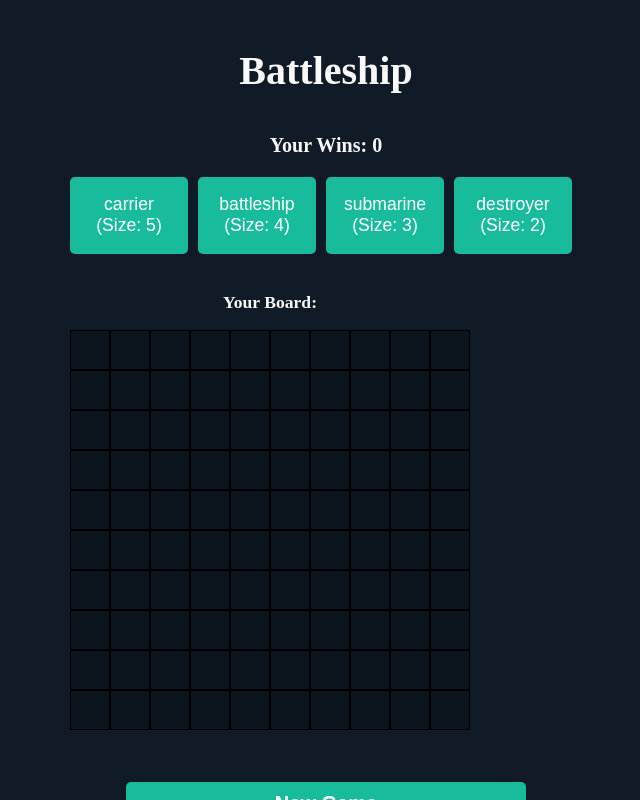
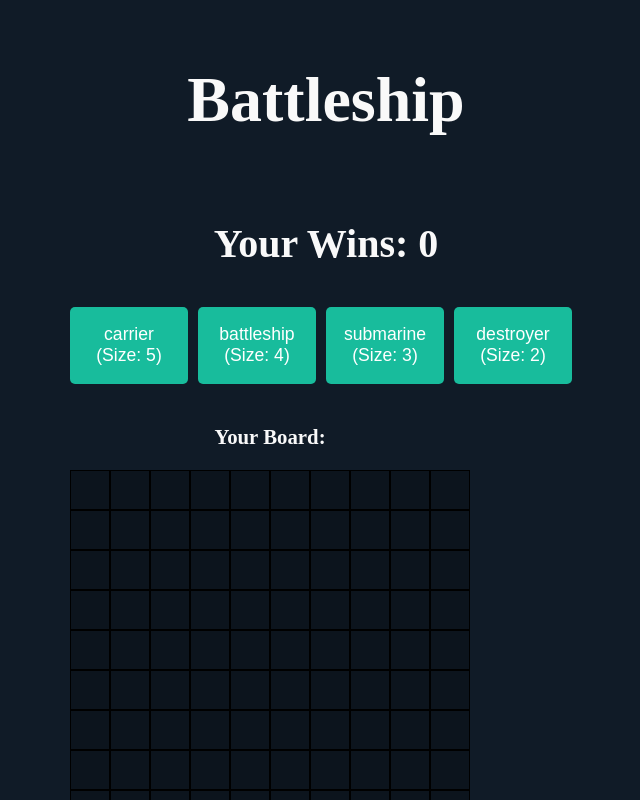
Before and after one commit to EliasBaron/battleship-ui, a React (Vite) app: page / in a window 1280 px wide. Shown: the top 800 px of the page, without its empty margins (314-954 px from the left). Built offline with nearby package versions, Linux system fonts and the light colour scheme.

Commit message:
styles finished (maybe?)

```diff
--- a/src/App.css
+++ b/src/App.css
@@ -5,6 +5,14 @@ body {
   margin: 0;
   padding: 0;
   background-color: #101B27;
+}
+
+.maintitle{
+  text-align: center;
+  font-size: 4em;
+  font-weight: bold;
+  margin-bottom: .2;
+  color: #f9f9f9;
 }
 
 .text {
@@ -17,7 +25,7 @@ body {
   text-align: center;
   font-size: 40px;
   font-weight: bold;
-  margin-bottom: 20px;
+  margin-bottom: .5;
   color: #f9f9f9;
 }
 
@@ -212,6 +220,12 @@ button.cell.miss {
   opacity: 0.5;
 }
 
+.text {
+  color: #f9f9f9;
+  font-size: 1.3em;
+  font-weight: bold;
+}
+
 @media (max-width: 768px) {
   .app-container {
     width: 90%;
--- a/src/App.jsx
+++ b/src/App.jsx
@@ -304,12 +304,12 @@ function App() {
 
   return (
     <div className="app-container">
-      <h1 className="title">Battleship</h1>
-      <p className="subtitle">Your Wins: {winCount}</p>
+      <h1 className="maintitle">Battleship</h1>
+      <p className="title">Your Wins: {winCount}</p>
 
       {Object.values(remainingPlayerShips).every((value) => value === 0) ? (
         <>
-          <p className="title">YOU LOSE! :(</p>
+          <p className="text">YOU LOSE! :(</p>
           <p className="subtitle">Want a rematch? ⬇</p>
         </>
       ) : (
@@ -318,7 +318,7 @@ function App() {
             (value) => value === 0
           ) ? (
             <>
-              <p className="title">YOU WIN! :)</p>
+              <p className="text">YOU WIN! :)</p>
               <p className="subtitle">Wanna play again? ⬇</p>
             </>
           ) : (
@@ -347,7 +347,7 @@ function App() {
 
               {warStarted && (
                 <>
-                  <h2 className="title">The war started!</h2>
+                  <h2 className="text">The war started!</h2>
                   <div className="ship-counters">
                     <ShipCounters
                       shipData={shipData}
```
